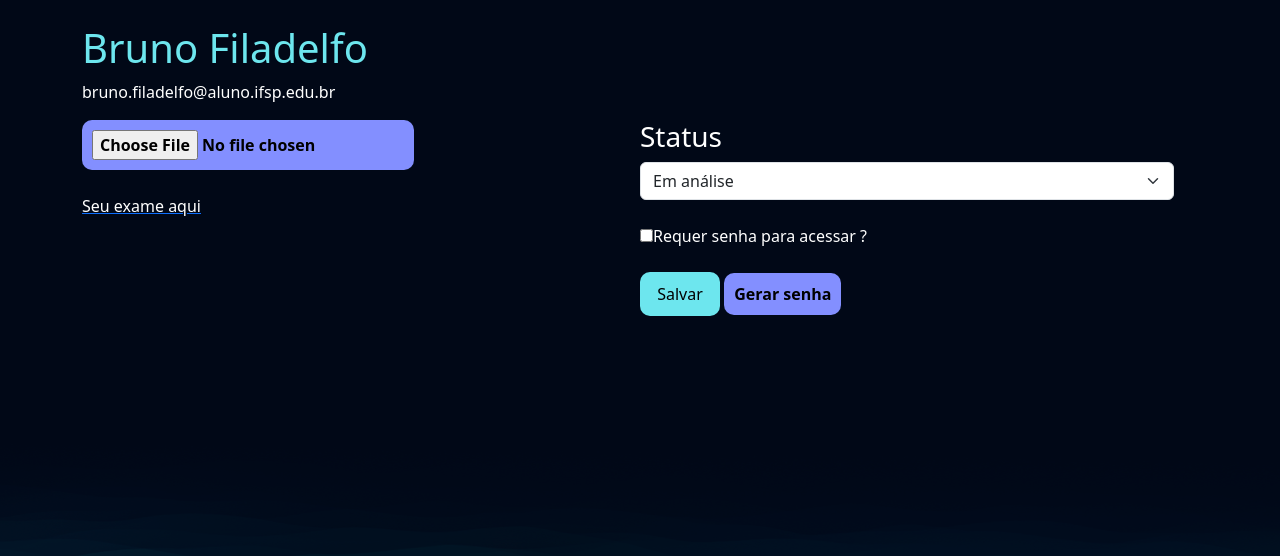
After one commit to Bruno-Filadelfo/VitaLab, a Django app: a page that uses portfólio/templates/exame_cliente.html in a window 1280 px wide. The commit adds this page. Shown: the top 556 px of the page. Run offline with Django 4.2, Linux system fonts and the light colour scheme; data comes from the database, SQL or seed files in the repository; both versions use the stored data as it was after the commit.

Commit message:
Portfólio em andamento

```diff
--- /dev/null
+++ b/portfólio/templates/exame_cliente.html
@@ -0,0 +1,49 @@
+{% extends "bases/base.html" %}
+{% load static %}
+{% block 'head' %}
+<link href="{% static 'exames/css/css.css' %}" rel="stylesheet">
+<link href="{% static 'exames/css/gerenciar_pedidos.css' %}" rel="stylesheet">
+<link href="{% static 'exames/css/gerenciar_exames.css' %}" rel="stylesheet">
+{% endblock 'head' %}
+{% block 'conteudo' %}
+<br>
+<div class="container">
+    {% if messages %}
+    <br>
+    {% for message in messages %}
+    <div class="alert {{ message.tags }}">{{ message }}</div>
+    {% endfor %}
+    {% endif %}
+    <div class="row">
+        <h3 class="font-destaque">{{exame.usuario.get_full_name}}</h3>
+        <p>{{exame.usuario.email}}</p>
+        <br>
+        <div class="row">
+            <div class="col-md-6">
+                <form action="" method="POST">
+                    <input type="FILE" value="Alterar PDF" class="btn-secundario" name="resultado">
+                    <br>
+                    <br>
+                    {% if exame.resultado %}
+                    <a style="width: 100%;" href="" target="__blank">
+                        <div style="width: 100%;" id="pdf-container">Seu exame aqui</div>
+                    </a>
+                    {% endif %}
+            </div>
+            <div class="col-md-6">
+                <h3>Status</h3>
+                <select name="status" id="" class="form-select">
+                    <option style="color: black;" value="E">Em análise</option>
+                    <option style="color: black;" value="F">Finalizado</option>
+                </select>
+                <br>
+                <input type="checkbox" name="requer_senha" id=""><label for="">Requer senha para acessar ?</label>
+                <br>
+                <br>
+                <input type="submit" value="Salvar" class="btn-default">
+                </form>
+                <a style="text-decoration: none;" href="" class="btn-secundario">Gerar senha</a>
+            </div>
+        </div>
+    </div>
+    {% endblock 'conteudo' %}
--- a/portfólio/templates/gerenciar_clientes.html
+++ b/portfólio/templates/gerenciar_clientes.html
@@ -41,7 +41,7 @@
 
             {% for cliente in clientes %}
             <tr class="linha-tabela">
-                <td><a href="#">{{cliente.get_full_name}}</a></td>
+                <td><a href="{% url 'cliente'  cliente.id %}">{{cliente.get_full_name}}</a></td>
                 <td>{{cliente.email}}</td>
 
                 <td>
--- a/portfólio/urls.py
+++ b/portfólio/urls.py
@@ -4,4 +4,5 @@ from . import views
 urlpatterns = [
     path('gerenciar_clientes/', views.gerenciar_clientes, name="gerenciar_clientes"),
     path('cliente/<int:cliente_id>', views.cliente, name="cliente"),
+    path('exame_cliente/<int:exame_id>', views.exame_cliente, name="exame_cliente"),
 ]
--- a/portfólio/views.py
+++ b/portfólio/views.py
@@ -25,3 +25,7 @@ def cliente(request, cliente_id):
     cliente = User.objects.get(id=cliente_id)
     exames = SolicitacaoExame.objects.filter(usuario=cliente)
     return render(request, 'cliente.html', {'cliente': cliente, 'exames': exames})
+
+def exame_cliente(request, exame_id):
+    exame = SolicitacaoExame.objects.get(id=exame_id)
+    return render(request, 'exame_cliente.html', {'exame': exame})
```
Also changed, not shown: portfólio/templates/cliente.html (added, +49 -0 lines), db.sqlite3.
